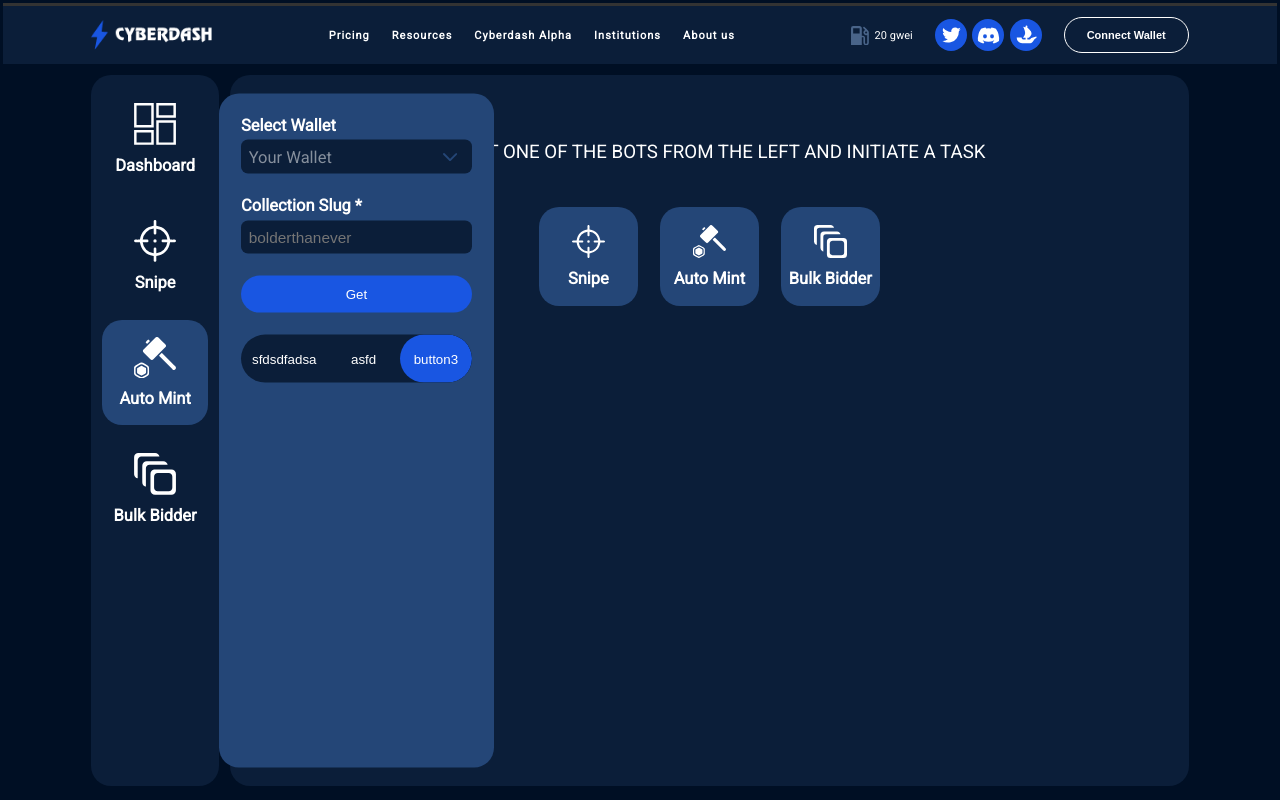
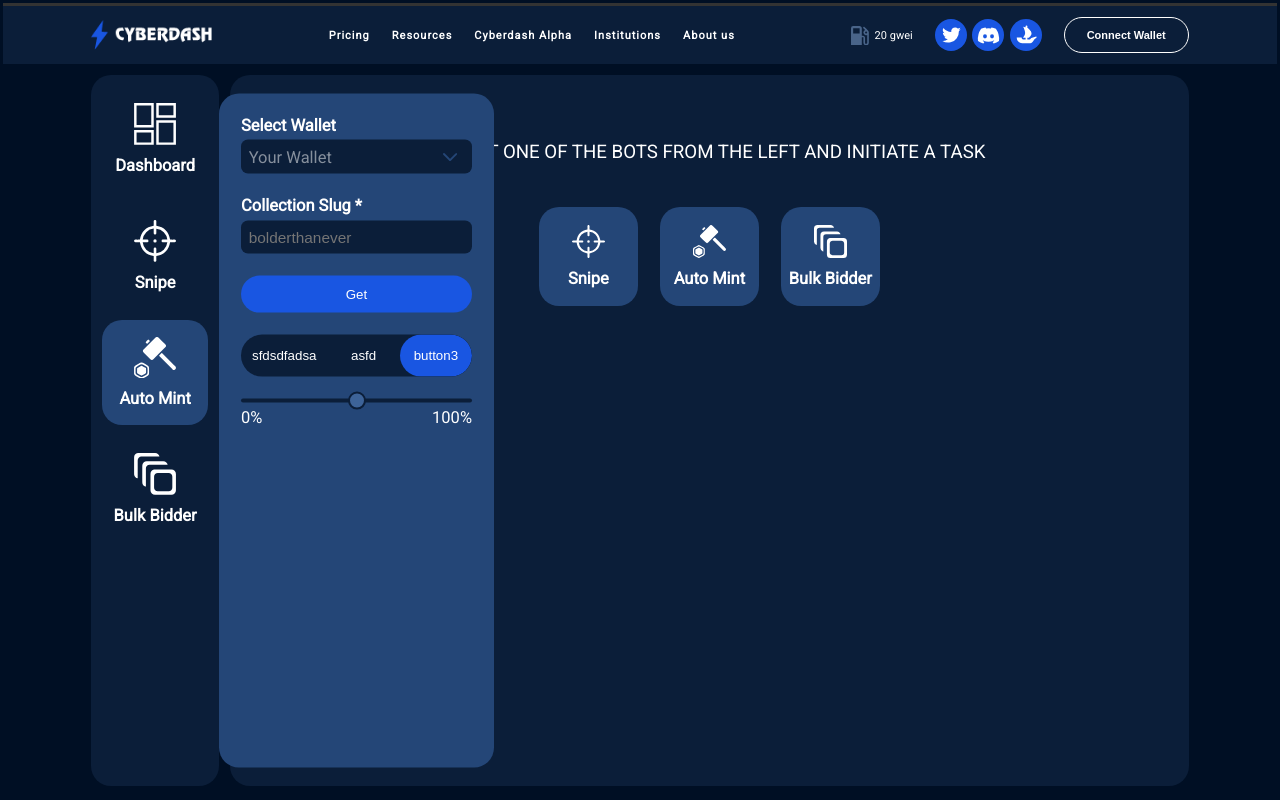
Before and after one commit to FortuneWebWorks/Cyber-React-Sass, a React (Create React App) app: page / in a window 1280 px wide. Built offline with nearby package versions, Linux system fonts and the light colour scheme.

Commit message:
:zap: progress(slider) component completed

```diff
--- a/src/components/AutoMint.js
+++ b/src/components/AutoMint.js
@@ -3,6 +3,7 @@
 import Input from './Input';
 import Button from './Button';
 import ButtonGroup from './ButtonGroup';
+import Proggress from './Proggress';
 
 const dropdownData = [
   { title: 'Your Wallet', data: 'Your Wallet' },
@@ -23,6 +24,7 @@
         items={['sfdsdfadsa', 'asfd', 'button3']}
         activeDefault={2}
       />
+      <Proggress min={0} max={100} sign="%" />
     </div>
   );
 };
--- /dev/null
+++ b/src/components/Proggress.js
@@ -0,0 +1,21 @@
+import '../styles/progress.scss';
+
+const Proggress = ({ min = 0, max = 100, sign = '%' }) => {
+  return (
+    <div className="progress__container">
+      <input className="progress__range" type="range" min={min} max={max} />
+      <div className="progress__lables">
+        <span>
+          {min}
+          {sign}
+        </span>
+        <span>
+          {max}
+          {sign}
+        </span>
+      </div>
+    </div>
+  );
+};
+
+export default Proggress;
--- a/src/styles/buttonGroup.scss
+++ b/src/styles/buttonGroup.scss
@@ -20,7 +20,7 @@
     min-height: 3rem;
     border: none;
     outline: none;
-    padding: 1.5rem 1rem;
+    padding: 1.2rem 1rem;
     background-color: transparent;
     color: #fff;
     cursor: pointer;
--- /dev/null
+++ b/src/styles/progress.scss
@@ -0,0 +1,51 @@
+@use './colors.scss' as *;
+
+.progress__container {
+  width: 100%;
+  display: flex;
+  flex-direction: column;
+  justify-content: center;
+  align-items: flex-start;
+  gap: 0.5rem;
+  padding: 1rem;
+
+  .progress__range {
+    width: 100%;
+    -webkit-appearance: none;
+    background: $primary;
+    border-radius: 50px;
+
+    &::-webkit-slider-thumb {
+      -webkit-appearance: none;
+
+      height: 18px;
+      aspect-ratio: 1 / 1;
+      border: 2px solid $primary;
+      border-radius: 50%;
+      background: #ffffff;
+      cursor: pointer;
+      margin-top: -14px;
+      transform: translateY(7px);
+      background-color: #3d6398;
+    }
+
+    &:focus {
+      outline: none;
+    }
+
+    &::-ms-track {
+      width: 100%;
+      cursor: pointer;
+      background: transparent;
+      border-color: transparent;
+      color: transparent;
+    }
+  }
+
+  .progress__lables {
+    width: 100%;
+    display: flex;
+    justify-content: space-between;
+    font-weight: normal;
+  }
+}
```
